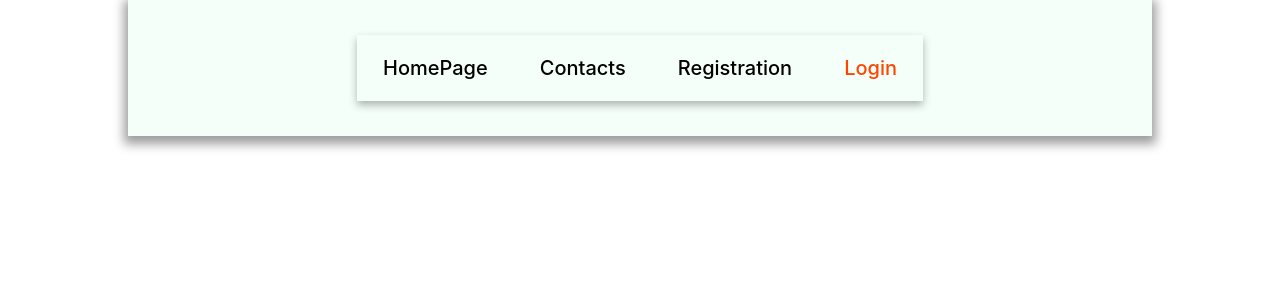
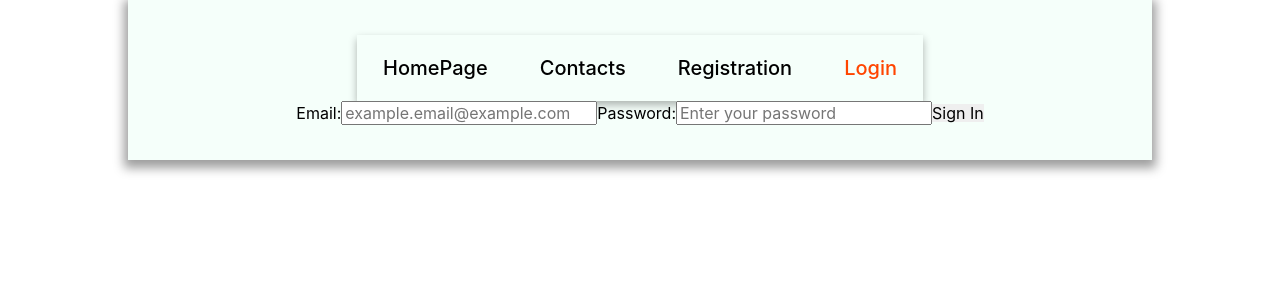
Before and after one commit to valentyna88/phonebook-app, a React (Vite) app: page /login in a window 1280 px wide. Shown: the top 300 px of the page. Built offline with nearby package versions, Linux system fonts and the light colour scheme.

Commit message:
Add LoginPage markup and validation

```diff
--- a/src/pages/LoginPage/LoginPage.jsx
+++ b/src/pages/LoginPage/LoginPage.jsx
@@ -1,5 +1,62 @@
+import { ErrorMessage, Field, Form, Formik } from "formik";
+import { useDispatch } from "react-redux";
+import { apiLogin } from "../../redux/auth/operations";
+import css from "./LoginPage.module.css";
+import { LoginUserSchema } from "../../utils/schemas";
+
+const initialValues = {
+  email: "",
+  password: "",
+};
+
 const LoginPage = () => {
-  return <div></div>;
+  const dispatch = useDispatch();
+
+  const handleSubmit = (values, actions) => {
+    console.log("values: ", values);
+    dispatch(apiLogin(values));
+    actions.resetForm();
+  };
+
+  return (
+    <Formik
+      initialValues={initialValues}
+      validationSchema={LoginUserSchema}
+      onSubmit={handleSubmit}
+    >
+      <Form className={css.form}>
+        <label className={css.label}>
+          <span>Email:</span>
+          <Field
+            type="text"
+            name="email"
+            className={css.input}
+            placeholder="example.email@example.com"
+          />
+          <ErrorMessage
+            className={css.errorMessage}
+            name="email"
+            component="span"
+          />
+        </label>
+        <label className={css.label}>
+          <span>Password:</span>
+          <Field
+            type="password"
+            name="password"
+            className={css.input}
+            placeholder="Enter your password"
+          />
+          <ErrorMessage
+            className={css.errorMessage}
+            name="password"
+            component="span"
+          />
+        </label>
+        <button type="submit">Sign In</button>
+      </Form>
+    </Formik>
+  );
 };
 
 export default LoginPage;
--- a/src/utils/schemas.js
+++ b/src/utils/schemas.js
@@ -12,3 +12,12 @@ export const RegisterUserSchema = Yup.object({
     .min(8, "Password length must be at least 8 characters")
     .required("Password is required"),
 });
+
+export const LoginUserSchema = Yup.object({
+  email: Yup.string()
+    .email("Invalid email address")
+    .required("Email is required"),
+  password: Yup.string()
+    .min(8, "Password length must be at least 8 characters")
+    .required("Password is required"),
+});
```
